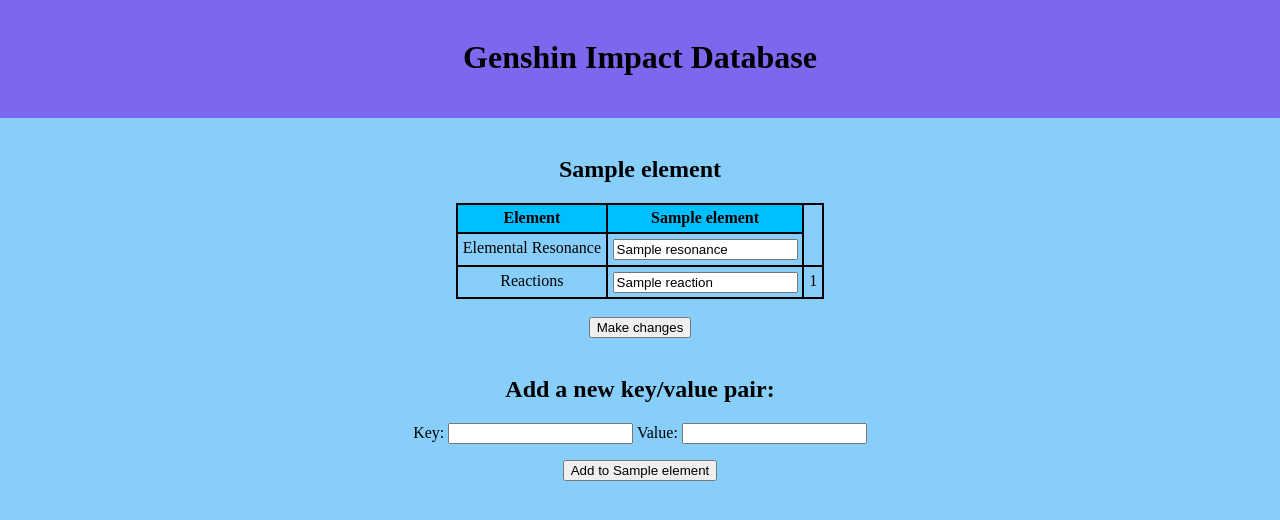
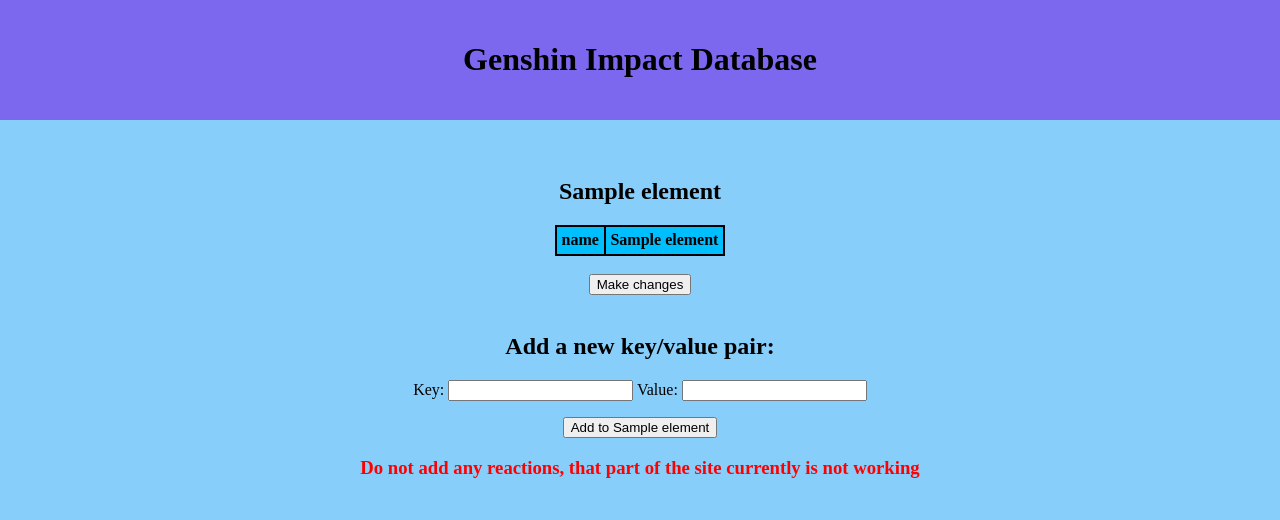
Before and after one commit to mmeiser19/genshin-website, a Flask app: a page that uses templates/viewElement.html in a window 1280 px wide. Shown: the top 520 px of the page. Run offline with Flask 2, Linux system fonts and the light colour scheme; a database or web service that is not in the repository returns one stand-in record (values such as "Sample title"); lists and menus that the app fills with data are empty.

Commit message:
mongo is all set uo, just cant add reactions

```diff
--- a/app.py
+++ b/app.py
@@ -1,16 +1,17 @@
 from flask import Flask, render_template, request, redirect, url_for
 import mariadb
 import redis
-from pymongo import MongoClient, ASCENDING, DESCENDING
+from pymongo import MongoClient, ASCENDING
 mongo_client = MongoClient("mongodb://admin:genshin@34.85.203.59:27017")
 
-app = Flask(__name__)
+app = Flask(__name__, template_folder="templates", static_folder="static")
 
 # https://stackoverflow.com/questions/46831044/using-jinja2-templates-to-display-json
 
 """This is the main page of the website that displays all characters in the database and their details"""
 @app.route("/", methods=["GET", "POST"])
 def mainpage():
+    characters = getCharacters("all", "all")
     elements = getElements()
     weapons = getWeapons()
     mondstadt = getMondstadt()
@@ -74,9 +75,20 @@
         #if the user wants to filter the elements with a key/value pair, then filter the elements
         key = request.args["key"]
         value = request.args["value"]
-        print(key, value)
+        db = mongo_client.genshin
+        collection = db.elements
+        if "," in value: # if value contains a comma
+            mongo = collection.find({}, {"element": 1, "_id": 0})
+            mongo.sort("element", ASCENDING)
+            msg = "Please enter only one value when filtering elements"
+            return render_template("mainpage.html", characters=characters, elements=elements, weapons=weapons, mondstadt=mondstadt, liyue=liyue, inazuma=inazuma, sumeru=sumeru, booksAdd=booksAdd, booksRemove=booksRemove, books=books, monThurs=monThurs, tuesFri=tuesFri, wedSat=wedSat, sunday=sunday, mongo=mongo, msg=msg)
+        # checking to see if the user provided multiple values
+        #value = value.replace(",", "")
+        #value = value.split()
         # get all elements that match the key/value pair
-        return redirect(url_for("mainpage"))
+        mongo = collection.find({key: value}, {"element": 1, "_id": 0})
+        mongo.sort("element", ASCENDING)
+        return render_template("mainpage.html", characters=characters, elements=elements, weapons=weapons, mondstadt=mondstadt, liyue=liyue, inazuma=inazuma, sumeru=sumeru, booksAdd=booksAdd, booksRemove=booksRemove, books=books, monThurs=monThurs, tuesFri=tuesFri, wedSat=wedSat, sunday=sunday, mongo=mongo)
     elif "element" in request.form:
         # if the user wants to view an element's page, then redirect them to the element page
         element = request.args["element"]
@@ -90,7 +102,12 @@
         cur = conn.cursor()
         cur.execute("SELECT * FROM characters NATURAL JOIN ascensionStats LIMIT 10")
         characters = cur.fetchall()
-        return render_template("mainpage.html", characters=characters, elements=elements, weapons=weapons, mondstadt=mondstadt, liyue=liyue, inazuma=inazuma, sumeru=sumeru, booksAdd=booksAdd, booksRemove=booksRemove, books=books, monThurs=monThurs, tuesFri=tuesFri, wedSat=wedSat, sunday=sunday)
+        db = mongo_client.genshin
+        collection = db.elements
+        mongo = collection.find({}, {"element": 1, "_id": 0})
+        #sort the dictionary to be in alphabetical order
+        mongo.sort("element", ASCENDING)
+        return render_template("mainpage.html", characters=characters, elements=elements, weapons=weapons, mondstadt=mondstadt, liyue=liyue, inazuma=inazuma, sumeru=sumeru, booksAdd=booksAdd, booksRemove=booksRemove, books=books, monThurs=monThurs, tuesFri=tuesFri, wedSat=wedSat, sunday=sunday, mongo=mongo)
 
 """This is the page that allows users to add characters to the database"""
 @app.route("/addCharacter", methods=["GET", "POST"])
@@ -136,17 +153,35 @@
 @app.route("/viewElement", methods=["GET", "POST"])
 def viewElement():
     if request.method == "POST":
-        # if the user has submitted any changes to the element, then they need to be updated in mongoDB
-        resonance = request.form.get("resonance")
-        reactions = request.form.getlist("reaction")
-        print(resonance)
-        print(reactions)
+        # iterate through all of request.form and update the element in mongoDB
+        db = mongo_client.genshin
+        collection = db.elements
+        for key, value in request.form.items():
+            if key != "element" and "reaction" not in key: #exclude the element argument from the html form
+                collection.update_one({"element": request.args["element"]}, {"$set": {key: value}})
+            elif key != "element": # used for the list of reactions
+                reactions = []
+                i = 0
+                while f"reaction{i}" in request.form:
+                    reactions += [request.form[f"reaction{i}"]]
+                    i += 1
+                collection.update_one({"element": request.args["element"]}, {"$set": {"reactions": reactions}})
         return redirect(url_for("mainpage"))
     elif "key" in request.args and "value" in request.args:
         # if the user wants to add a new key value pair to the element, then add it to mongoDB
         key = request.args["key"]
         value = request.args["value"]
-        print(key, value)
+        # add the key/value pair to the element json file in mongoDB
+        db = mongo_client.genshin
+        collection = db.elements
+        element = request.args["element"]
+        data = db.elements.find_one({"element": element}, {"_id": False})
+        if key == "reactions" or "reaction": # if key is "reaction", then add the value to the list of reactions
+            msg = "Sorry, adding a new reaction isn't working right now!"
+            # collection.update_one({"element": request.args["element"]}, {"$push": {"reactions": value}})
+            return render_template("viewElement.html", element=element, data=data, msg=msg)
+        else:
+            collection.update_one({"element": request.args["element"]}, {"$set": {key: value}})
         return redirect(url_for("mainpage"))
     else:
         element = request.args["element"]
--- /dev/null
+++ b/static/style/main.css
@@ -0,0 +1,68 @@
+.table {
+    border-collapse: collapse;
+    border: 2px solid #000;
+}
+
+.table td {
+    width: auto;
+    text-align: center;
+    border: 2px solid #000;
+    border-collapse: collapse;
+    padding: 0.3em;
+    border-left: 2px black;
+    vertical-align: top;
+}
+
+.table th {
+    background-color: deepskyblue;
+    width: auto;
+    text-align: center;
+    vertical-align: middle;
+    border: 2px solid #000;
+    border-collapse: collapse;
+    padding: 0.3em;
+}
+
+/* These aren't working as planned, maybe cuz im using this as the table that nests the other tables? */
+.table2 {
+    border: 0;
+    vertical-align: top;
+}
+
+.table2 td {
+    border: 0;
+}
+
+.table2 th {
+    border: 0;
+}
+
+.header {
+    margin-top: -8px;
+    margin-left: -8px;
+    margin-right: -8px;
+    background-color: mediumslateblue;
+    padding-bottom: 20px;
+    padding-top: 20px;
+}
+
+.alert {
+  padding: 20px;
+  background-color: #f44336;
+  color: white;
+}
+
+.closebtn {
+  margin-left: 15px;
+  color: white;
+  font-weight: bold;
+  float: right;
+  font-size: 22px;
+  line-height: 20px;
+  cursor: pointer;
+  transition: 0.3s;
+}
+
+.closebtn:hover {
+  color: black;
+}
--- a/templates/viewElement.html
+++ b/templates/viewElement.html
@@ -2,67 +2,42 @@
 <html lang="en">
 <head>
     <meta charset="UTF-8">
-    <title>{{element}}</title>
+    <title>{{ element }}</title>
+    <link rel="stylesheet" type="text/css" href="{{ url_for("static", filename="style/main.css") }}">
 </head>
-<style>
-    table {
-        border-collapse: collapse;
-        border: 2px solid #000;
-    }
-    th {
-    	background-color: deepskyblue;
-        width: auto;
-        text-align: center;
-        vertical-align: middle;
-        border: 2px solid #000;
-        border-collapse: collapse;
-        padding: 0.3em;
-    }
-    td {
-        width: auto;
-        text-align: center;
-        border: 2px solid #000;
-        border-collapse: collapse;
-        padding: 0.3em;
-        border-left: 2px black;
-        vertical-align: top;
-    }
-    header {
-        margin-top: -10px;
-        margin-left: -8px;
-        margin-right: -8px;
-        background-color: mediumslateblue;
-        padding-bottom: 20px;
-        padding-top: 20px;
-    }
-</style>
 <body style="background-color: lightskyblue">
-    <header>
+    <header class="header">
     	<h1 style="text-align: center">Genshin Impact Database</h1>
     </header>
+    <h2 style="color:red; text-align: center">{{msg}}</h2>
     <br>
-    <h2 style="text-align: center">{{element}}</h2>
+    <h2 style="text-align: center">{{ element }}</h2>
     <form method="post">
-    <table style="margin-left: auto; margin-right: auto; max-width: 400px">
-        <tr>
-            <th>Element</th>
-            <th>{{element}}</th>
-        </tr>
-        <tr>
-            <td>Elemental Resonance</td>
-            <td><input type="text", name="resonance", value="{{data.resonance.name}}"></td>
-        </tr>
-        {% for reaction in data.reactions %}
-        <tr>
-            <!-- statement is to make it so that "Reaction" can span multiple rows -->
+    <table style="margin-left: auto; margin-right: auto; max-width: 400px" class="table">
+        <!-- display all the keys and values in the json file -->
+        {% for key, value in data.items() %}
             {% if loop.first %}
-                <td rowspan="{{data.reactions[reaction] | count}}">Reactions</td>
+            <th>{{ key }}</th>
+            <th>{{ value }}</th>
+            <input type="hidden" name="element" value="{{ value }}">
+            <!-- check if the value is a list, if it is then iterate through the list and display the values -->
+            {% elif value is iterable and value is not string %}
+                {% for i in range(value | length) %}
+                    <tr>
+                        <!-- statement is to make it so that "Reaction" spans multiple rows -->
+                        {% if loop.first %}
+                            <td rowspan="{{ value | length }}">{{ key }}</td>
+                        {% endif %}
+                    <td><input type="text" name="reaction{{i}}" value="{{value[i]}}"></td>
+                    </tr>
+                {% endfor %}
+            <!-- else print normally -->
+            {% else %}
+                <tr>
+                    <td>{{ key }}</td>
+                    <td><input type="text" name="{{ key }}" value="{{ value }}"></td>
+                </tr>
             {% endif %}
-            <td><input type="text", name="reaction", value="{{reaction.name}}"></td>
-            {% for element in reaction.name.elements %}
-            <td>{{element[0]}}</td>
-            {% endfor %}
-        </tr>
         {% endfor %}
     </table>
     <br>
@@ -74,10 +49,12 @@
     <h2 style="text-align: center">Add a new key/value pair:</h2>
     <form method="get" style="text-align: center">
         <p>
-            Key: <input type="text", name="key">
-            Value: <input type="text", name="value">
+            <input type="hidden" name="element" value="{{ element }}">
+            Key: <input type="text" name="key">
+            Value: <input type="text" name="value">
         </p>
-        <input type="submit" value="Add to {{element}}">
+        <input type="submit" value="Add to {{ element }}">
     </form>
+    <h3 style="text-align: center; color: red">Do not add any reactions, that part of the site currently is not working</h3>
 </body>
 </html>
```
Also changed, not shown: templates/addCharacter.html (+9 -18 lines), templates/mainpage.html (+51 -53 lines).
